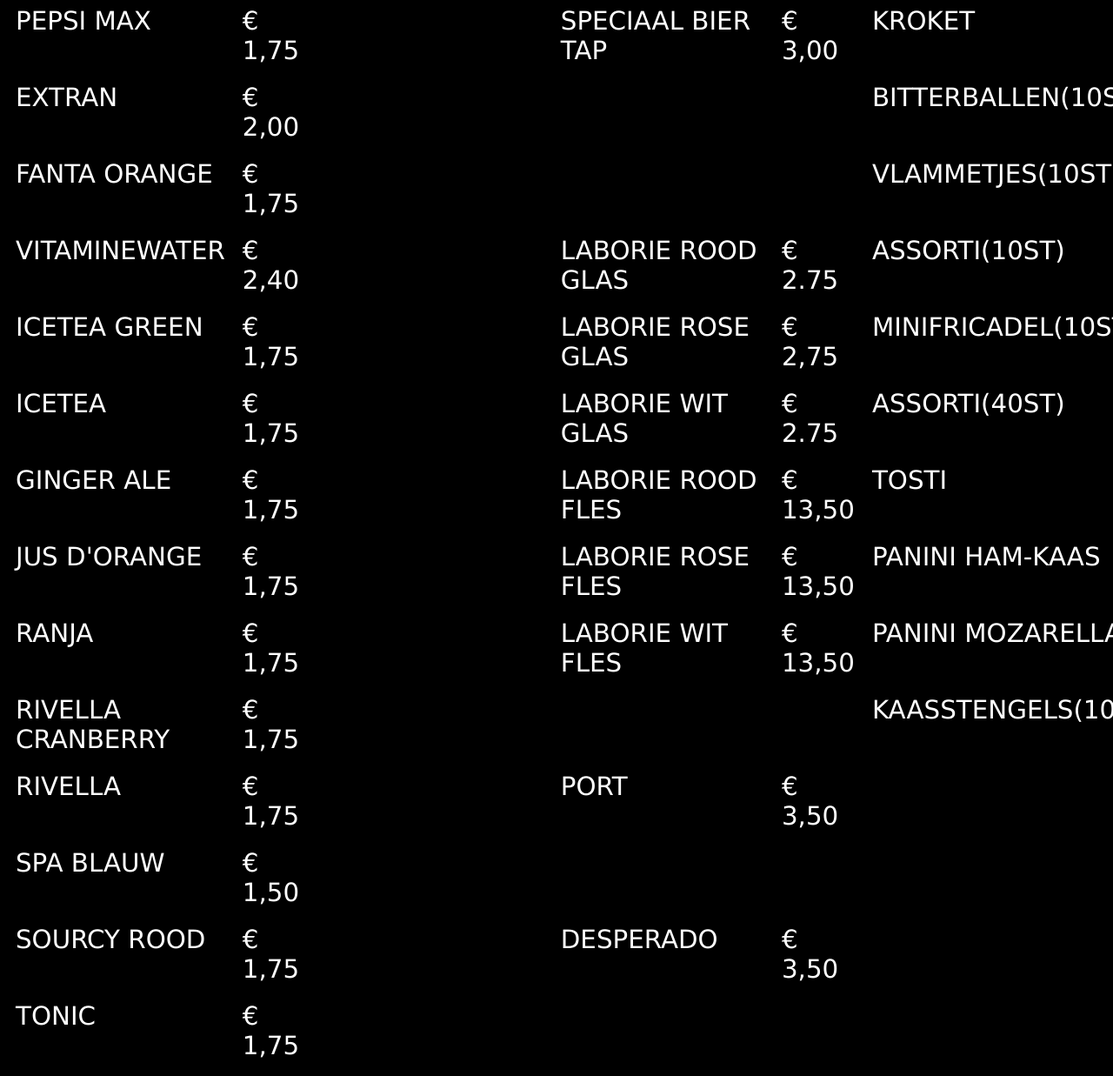
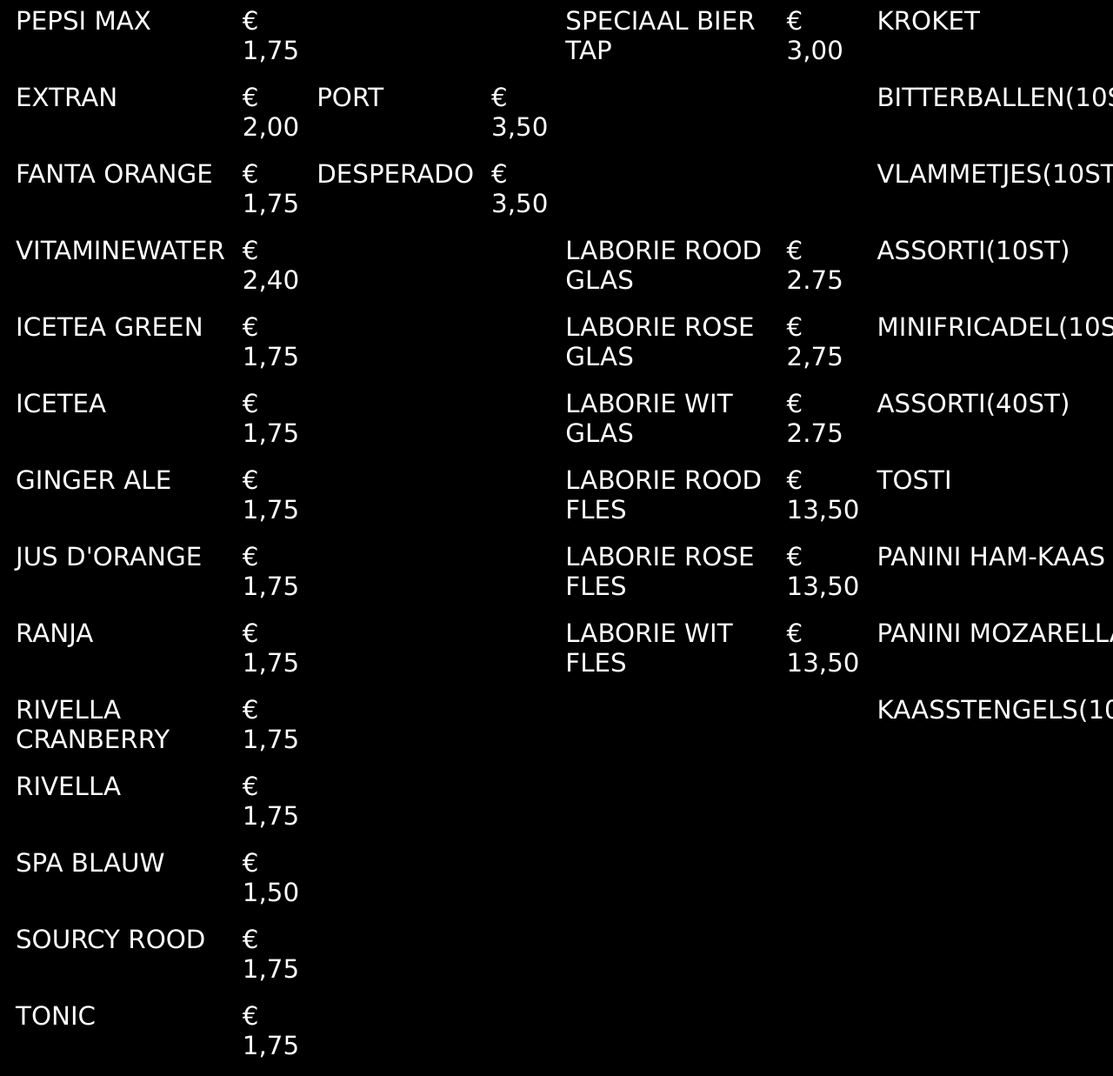
Before and after one commit to tvweldam/prijzenbord, a plain HTML site: page index.html in a window 1280 px wide. Shown: the part 617-1854 px from the top of the page at 87% size. Drawn offline with Linux system fonts and the light colour scheme.

Commit message:
port en desperado verplaatst

```diff
--- a/index.html
+++ b/index.html
@@ -128,8 +128,8 @@ body{
 			<div class="divTableRow">
 				<div class="divTableCell">EXTRAN</div>
 				<div class="divTableCell">&#8364;	2,00</div>
-				<div class="divTableCell">&nbsp;</div>
-				<div class="divTableCell"></div>
+				<div class="divTableCell">PORT</div>
+				<div class="divTableCell">&#8364;	3,50</div>
 				<div class="divTableCell"></div>
 				<div class="divTableCell"></div>
 				<div class="divTableCell">BITTERBALLEN(10ST)</div>
@@ -138,8 +138,8 @@ body{
 			<div class="divTableRow">
 				<div class="divTableCell">FANTA ORANGE</div>
 				<div class="divTableCell">&#8364;	1,75</div>
-				<div class="divTableCell">&nbsp;</div>
-				<div class="divTableCell">&nbsp;</div>
+				<div class="divTableCell">DESPERADO</div>
+				<div class="divTableCell">&#8364;	3,50</div>
 				<div class="divTableCell">&nbsp;</div>
 				<div class="divTableCell">&nbsp;</div>
 				<div class="divTableCell">VLAMMETJES(10ST)</div>
@@ -220,8 +220,8 @@ body{
 				<div class="divTableCell">&#8364;	1,75</div>
 				<div class="divTableCell">&nbsp;</div>
 				<div class="divTableCell">&nbsp;</div>
-				<div class="divTableCell">PORT</div>
-				<div class="divTableCell">&#8364;	3,50</div>
+				<div class="divTableCell"></div>
+				<div class="divTableCell"></div>
 				<div class="divTableCell"></div>
 				<div class="divTableCell"></div>
 			</div>
@@ -240,8 +240,8 @@ body{
 				<div class="divTableCell">&#8364;	1,75</div>
 				<div class="divTableCell">&nbsp;</div>
 				<div class="divTableCell">&nbsp;</div>
-				<div class="divTableCell">DESPERADO</div>
-				<div class="divTableCell">&#8364;	3,50</div>
+				<div class="divTableCell"></div>
+				<div class="divTableCell"></div>
 				<div class="divTableCell">&nbsp;</div>
 				<div class="divTableCell">&nbsp;</div>
 			</div>
```
